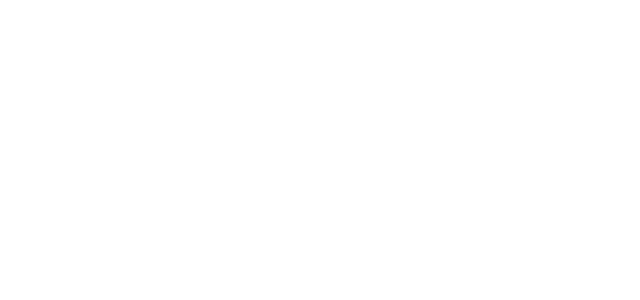
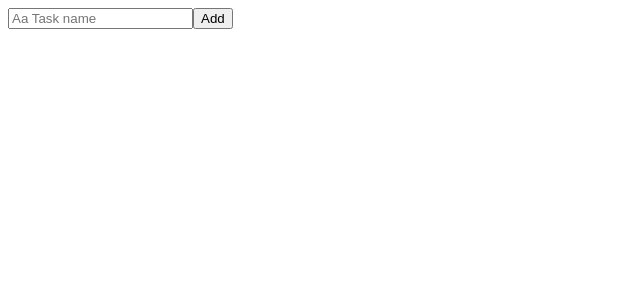
Before and after one commit to naren1003/To-Do-List-ReactApp, a React (Vite) app: page / in a window 1280 px wide. Shown: the top 300 px of the page, without its empty margins (0-640 px from the left). Built offline with nearby package versions, Linux system fonts and the light colour scheme.

Commit message:
adding data to list

```diff
--- a/src/App.jsx
+++ b/src/App.jsx
@@ -1,10 +1,21 @@
+import { useState } from 'react';
+import { TaskInput } from './components/TaskInput';
+import {TaskList} from './components/TaskList';
 import './App.css'
-import { TaskInput } from './components/TaskInput';
 
 function App() {
+  const [todoList,setTodoList] = useState([]);
   return (
     <>
-      <TaskInput />
+      <TaskInput
+        todoList={todoList}
+        setTodoList={setTodoList}
+      />
+      <TaskList
+        todoList={todoList}
+        setTodoList={setTodoList}
+      />
+
     </>
   );
 }
--- a/src/components/TaskInput.jsx
+++ b/src/components/TaskInput.jsx
@@ -1,6 +1,50 @@
-export function TaskInput(){
+import { useState } from 'react';
+
+export function TaskInput( { todoList , setTodoList }){
+    const [inputText,setInputText] = useState('');
+
+    function saveInputText(event){
+        setInputText(event.target.value);
+    }
+
+    function addData(){
+        if(inputText === '') return;
+        setInputText('');
+        const newTodoList = [
+            ...todoList,{
+                message: inputText,
+                id:crypto.randomUUID()
+            }
+        ];
+        setTodoList([
+            ...newTodoList
+        ]);
+    }
+
+    function keyPressed(event){
+        if(event.key === 'Enter'){
+            addData();
+        }else if(event.key === 'Escape'){
+            setInputText('');
+        }
+    }
+
     return(
         <>
+            <div>
+                <input
+                    placeholder="Aa Task name"
+                    type = "text"
+                    onChange = {saveInputText}
+                    value = {inputText}
+                    className="name-input"
+                    onKeyDown = {keyPressed}
+                />
+                <button
+                    onClick = {addData}
+                    className="Add-btn"
+                >Add</button>
+            </div>
         </>
     );
 }
--- a/src/components/TaskItems.css
+++ b/src/components/TaskItems.css
@@ -0,0 +1,3 @@
+.item-container{
+    display:flex;
+}
--- a/src/components/TaskItems.jsx
+++ b/src/components/TaskItems.jsx
@@ -0,0 +1,12 @@
+import './TaskItems.css';
+
+export function TaskItems({message}){
+    return(
+        <div className="item-container">
+            <button>Done</button>
+            <div className = "chat-message-text">
+                {message}
+            </div>
+        </div>
+    );
+}
--- a/src/components/TaskList.jsx
+++ b/src/components/TaskList.jsx
@@ -0,0 +1,27 @@
+import { useRef,useEffect } from "react";
+import { TaskItems } from "./TaskItems";
+
+export function TaskList({todoList}){
+    const todoListRef = useRef(null);
+
+    useEffect(()=>{
+        const containerElem = todoListRef.current;
+        if(containerElem){
+            containerElem.scrollTop = containerElem.scrollHeight;
+        }
+    },[todoList])
+    return(
+        <div
+        className="todo-list-container"
+        ref ={todoListRef}>
+            {todoList.map((todoList) => {
+                return(
+                    <TaskItems
+                        message = {todoList.message}
+                        key = {todoList.id}
+                    />
+                );
+            })}
+        </div>
+    );
+}
```
